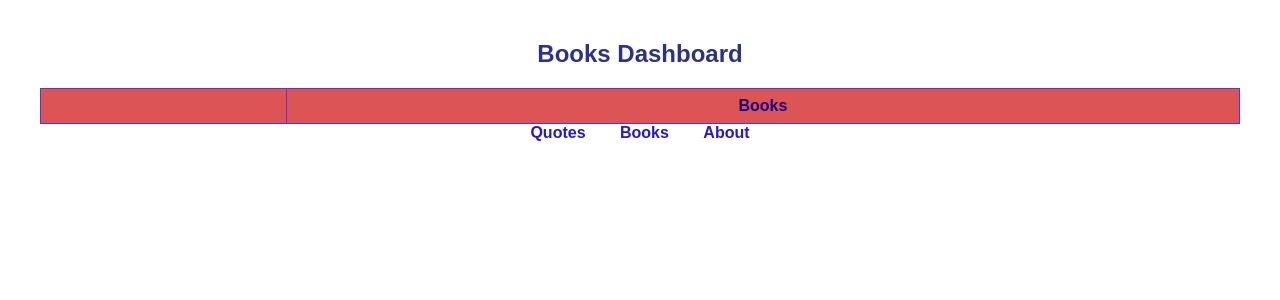
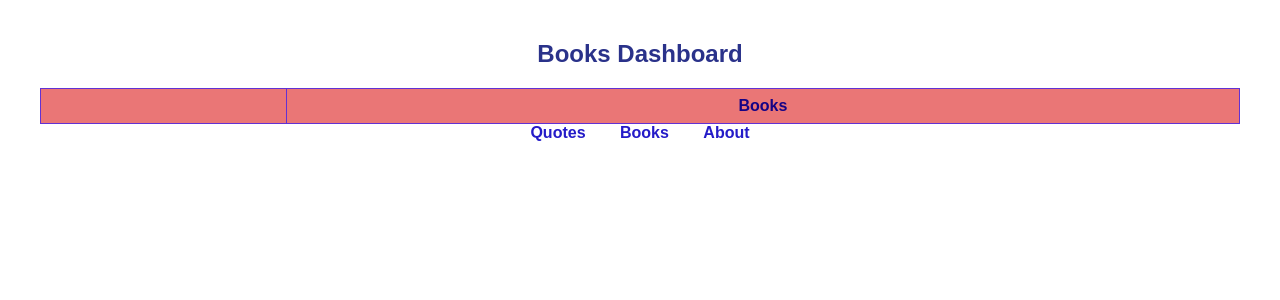
Before and after one commit to nancygarg9/flask_scraper_capstone_feb_2026, a Flask app: page /books in a window 1280 px wide. Shown: the top 300 px of the page. Run offline with Flask 3, Linux system fonts and the light colour scheme; data that the repository does not hold is empty.

Commit message:
color light

```diff
--- a/static/style.css
+++ b/static/style.css
@@ -47,7 +47,7 @@ body.quotes .data th {
 }
 
 body.books .data th {
-    background-color: #dd5454;
+    background-color: #ea7676;
     color: rgb(21, 2, 133);
     text-align: center;
 
```
